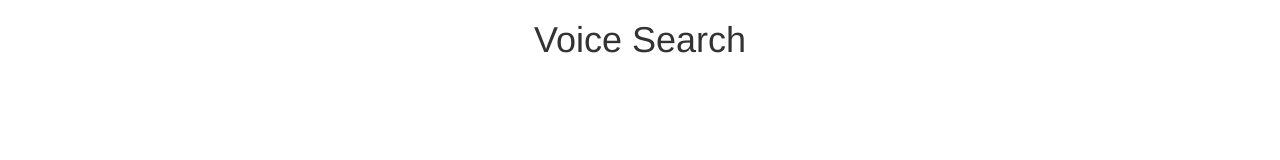
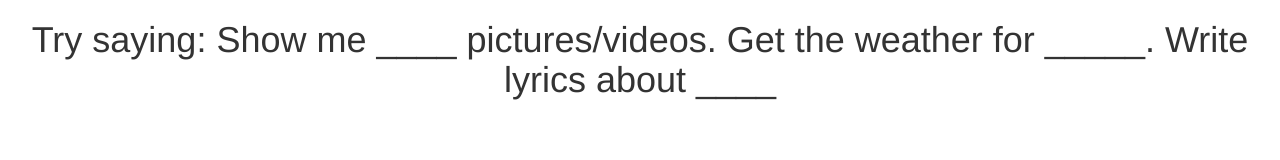
Before and after one commit to KurtLehnardt/voiceSearch, a website: page index.html in a window 1280 px wide. Drawn offline with nearby package versions, Linux system fonts and the light colour scheme.

Commit message:
add command options

```diff
--- a/index.html
+++ b/index.html
@@ -5,7 +5,7 @@
     <link rel="stylesheet" href="https://maxcdn.bootstrapcdn.com/bootstrap/3.3.7/css/bootstrap.min.css" integrity="sha384-BVYiiSIFeK1dGmJRAkycuHAHRg32OmUcww7on3RYdg4Va+PmSTsz/K68vbdEjh4u" crossorigin="anonymous">
 </head>
 <body class="container-fluid">
-    <h1 class='text-center'>Voice Search</h1>
+    <h1 class='text-center'>Try saying: Show me ____ pictures/videos. Get the weather for _____. Write lyrics about ____</h1>
     <h2 id='title' class='text-center'></h2>
     <div id='imageResults' class='row col-md-12 justify-content-center'></div>
 </body>
```
